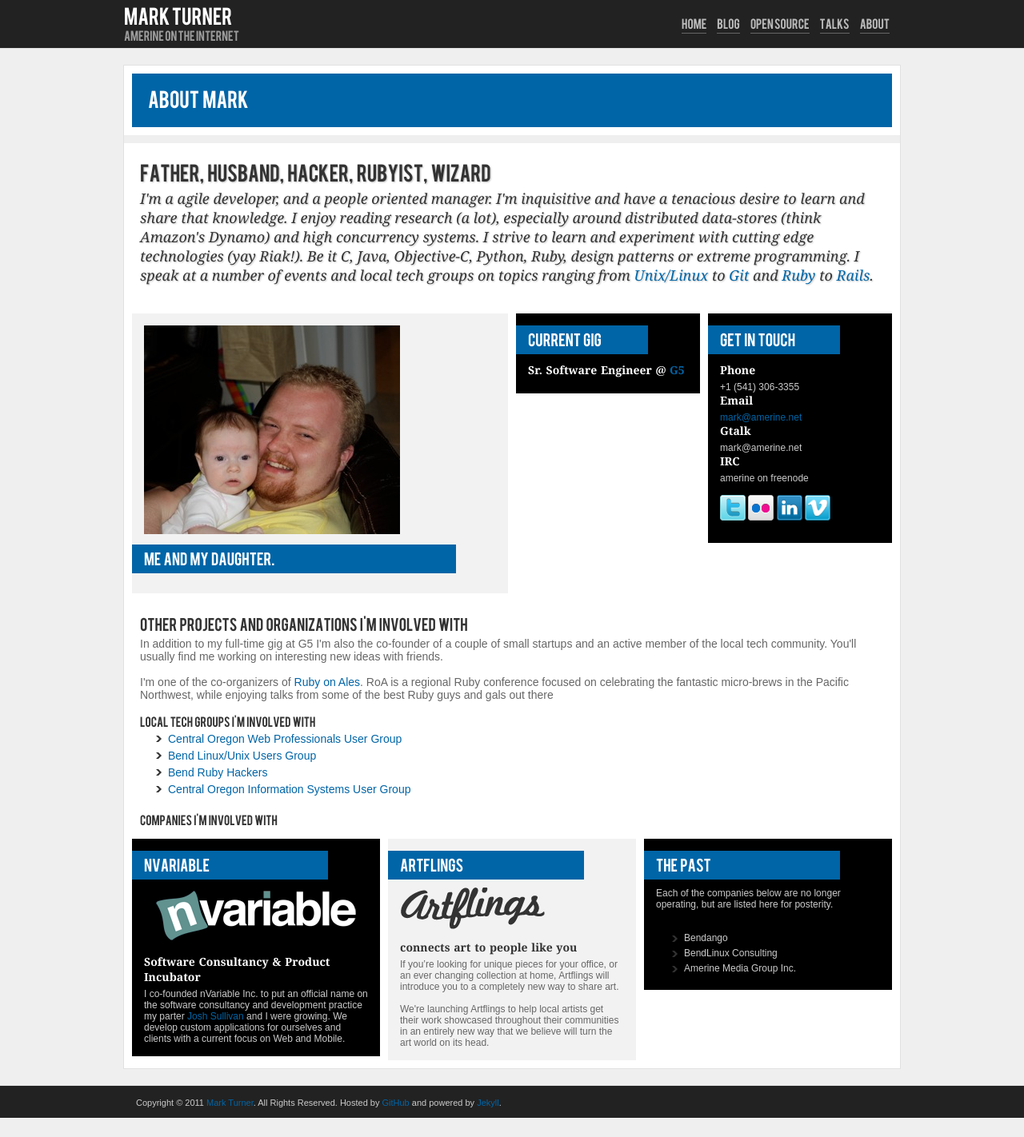
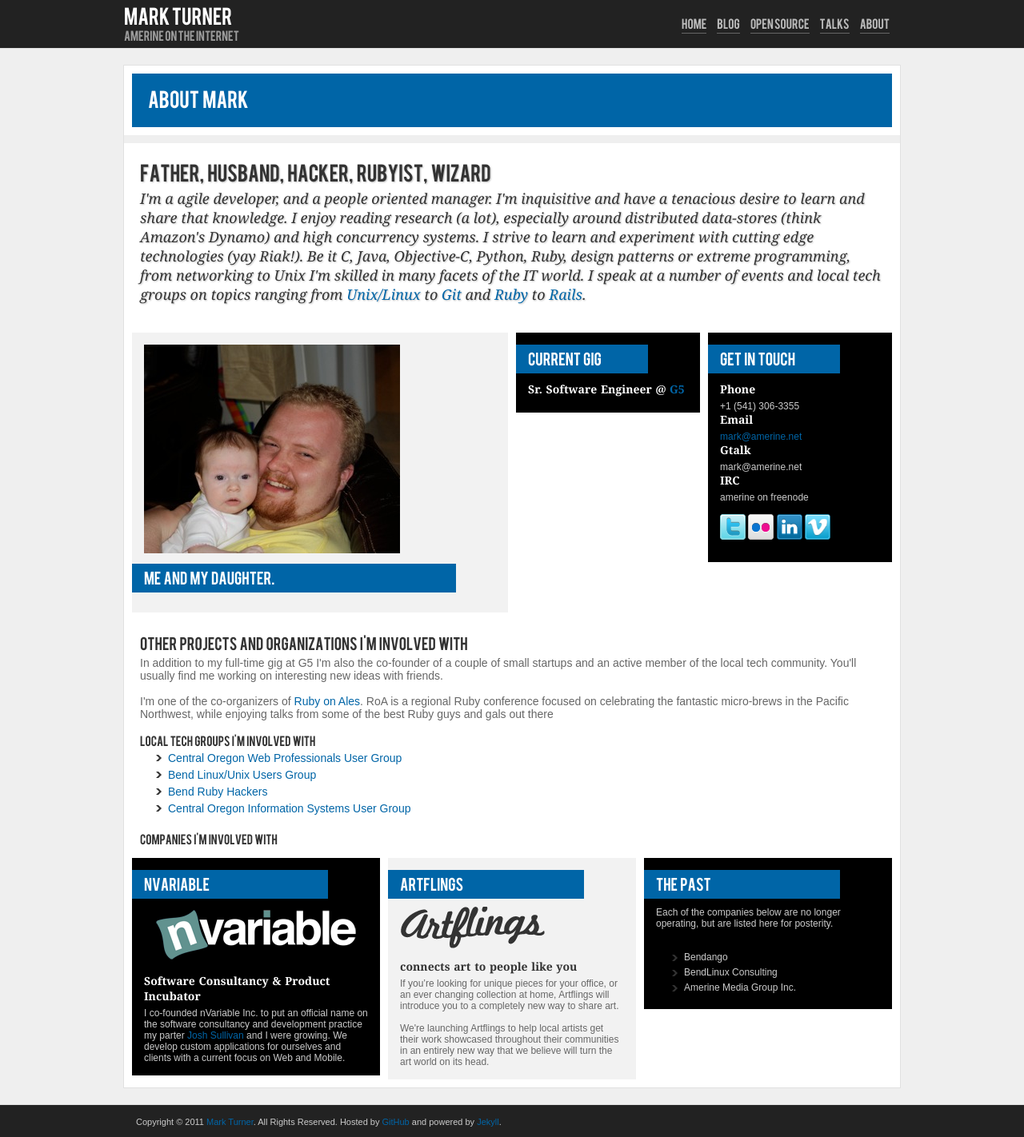
Before and after one commit to amerine/amerine.github.com, a Jekyll site: the page built from about.html, in a window 1280 px wide. Shown: the whole page at 80% size. Built offline with Jekyll 4.4.1, drawn with Linux system fonts in a browser that asks for light colours; Markdown is read by kramdown in place of the engine named in the settings; comment, search, counter and statistics services are not loaded; before the commit the page ends 1398 px from its top, so only the background shows below that.

```diff
--- a/about.html
+++ b/about.html
@@ -10,7 +10,7 @@
 <section class="pageamerine white">
   <div class="elements">
     <h1>Father, Husband, Hacker, Rubyist, Wizard</h1>
-    <p class="big">I'm a agile developer, and a people oriented manager. I'm inquisitive and have a tenacious desire to learn and share that knowledge. I enjoy reading research (a lot), especially around distributed data-stores (think Amazon's Dynamo) and high concurrency systems. I strive to learn and experiment with cutting edge technologies (yay Riak!). Be it C, Java, Objective-C, Python, Ruby, design patterns or extreme programming. I speak at a number of events and local tech groups on topics ranging from <a href="http://bendug.org">Unix/Linux</a> to <a href="http://git-scm.com">Git</a> and <a href="http://www.ruby-lang.org">Ruby</a> to <a href="http://rubyonrails.org/">Rails</a>. </p>
+    <p class="big">I'm a agile developer, and a people oriented manager. I'm inquisitive and have a tenacious desire to learn and share that knowledge. I enjoy reading research (a lot), especially around distributed data-stores (think Amazon's Dynamo) and high concurrency systems. I strive to learn and experiment with cutting edge technologies (yay Riak!). Be it C, Java, Objective-C, Python, Ruby, design patterns or extreme programming, from networking to Unix I'm skilled in many facets of the IT world. I speak at a number of events and local tech groups on topics ranging from <a href="http://bendug.org">Unix/Linux</a> to <a href="http://git-scm.com">Git</a> and <a href="http://www.ruby-lang.org">Ruby</a> to <a href="http://rubyonrails.org/">Rails</a>. </p>
   </div>
 
   <br/>
```
